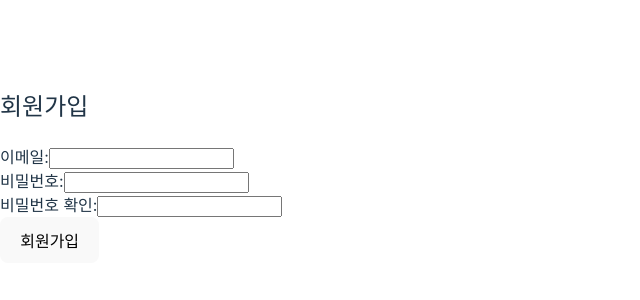
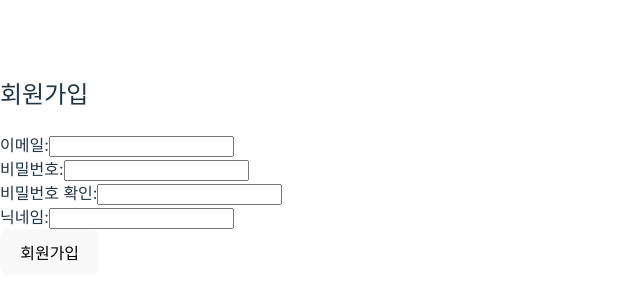
Before and after one commit to LovelySejong/MTVS_3rd_FE, a React (Vite) app in the folder sejong/: page /signup in a window 1280 px wide. Shown: the part 234-534 px from the top of the page, without its empty margins (0-640 px from the left). Built offline with nearby package versions, Linux system fonts and the light colour scheme; no server answers.

Commit message:
Feat: Signup

```diff
--- a/sejong/src/pages/Singup.jsx
+++ b/sejong/src/pages/Singup.jsx
@@ -1,10 +1,14 @@
-import React, { useState } from 'react';
-import axios from 'axios';
+import { useState } from 'react';
+import { useNavigate } from 'react-router-dom';
+import { signup } from '../api/auth';
 
 function Signup() {
   const [email, setEmail] = useState('');
   const [password, setPassword] = useState('');
   const [confirmPassword, setConfirmPassword] = useState('');
+  const [nickname, setNickname] = useState('');
+
+  const navigate = useNavigate();
 
   const handleSubmit = async (e) => {
     e.preventDefault();
@@ -13,8 +17,9 @@ function Signup() {
       return;
     }
     try {
-      const response = await axios.post('/api/signup', { email, password });
+      const response = await signup(nickname, email, password, confirmPassword)
       console.log('Signup Success:', response.data);
+      navigate('/login');
     } catch (error) {
       console.error('Signup Error:', error);
     }
@@ -51,6 +56,15 @@ function Signup() {
             required
           />
         </div>
+        <div>
+          <label>닉네임:</label>
+          <input
+            type="nickname"
+            value={nickname}
+            onChange={(e) => setNickname(e.target.value)}
+            required
+          />
+        </div>
         <button type="submit">회원가입</button>
       </form>
     </div>
```
